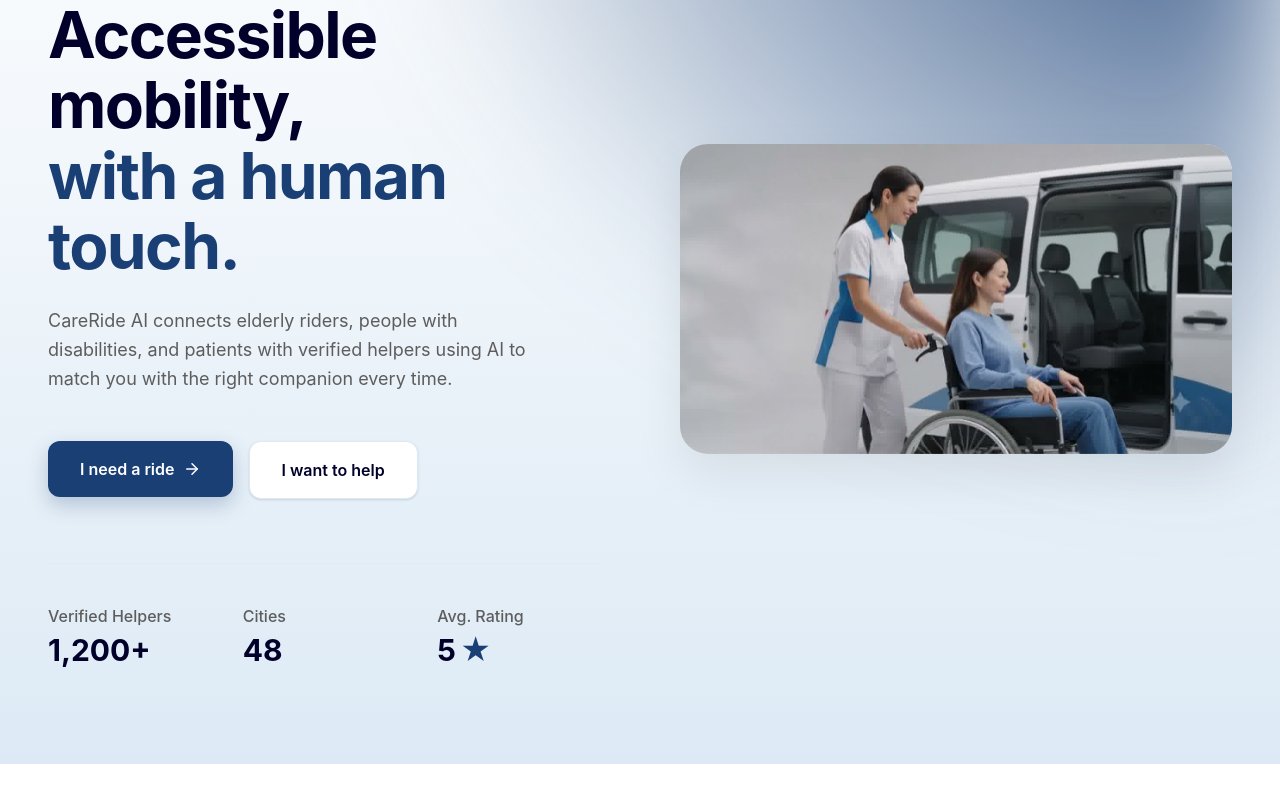
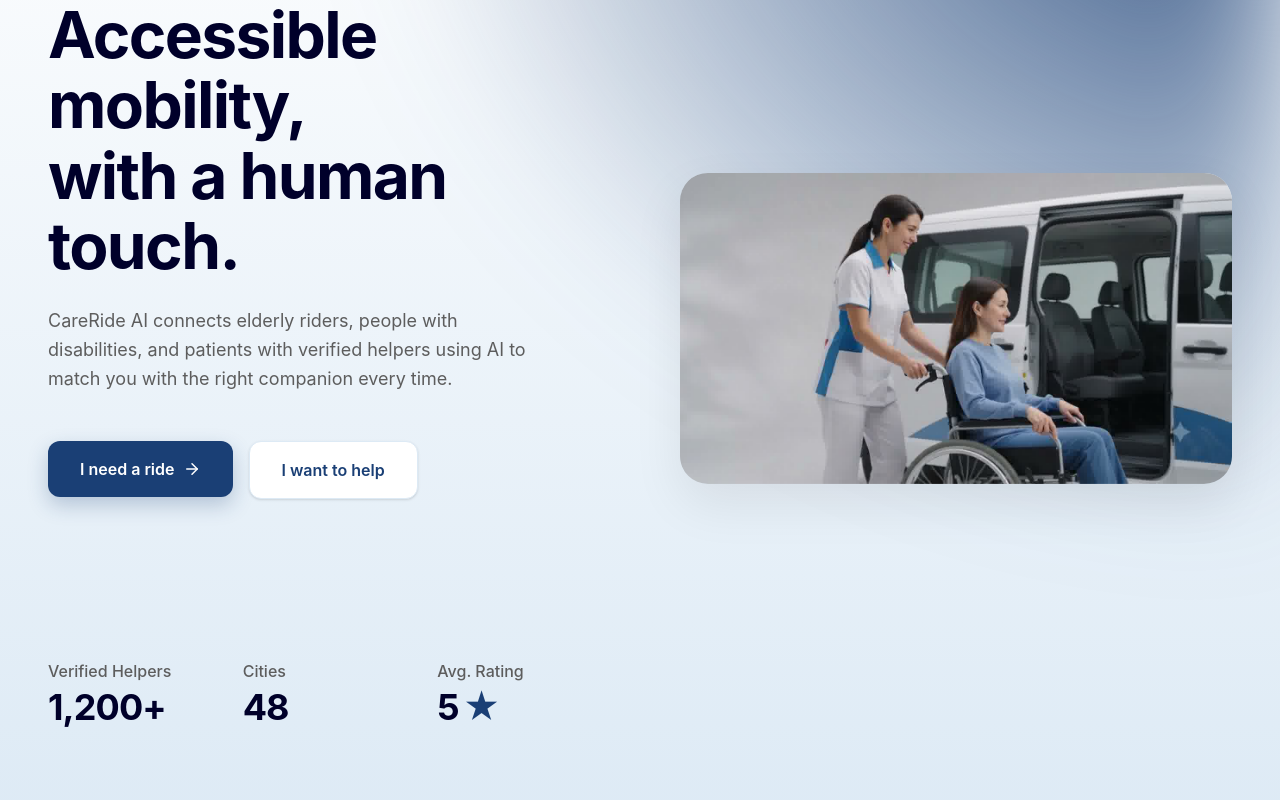
Before and after one commit to Nashap/CareRide-AI, a React (Vite) app in the folder frontend/: page / in a window 1280 px wide. Shown: the part 300-1100 px from the top of the page. Built offline with nearby package versions, Linux system fonts and the light colour scheme.

Commit message:
Update Hero.jsx

```diff
--- a/frontend/src/components/landing/Hero.jsx
+++ b/frontend/src/components/landing/Hero.jsx
@@ -109,7 +109,7 @@
               <h1 className="text-4xl md:text-5xl lg:text-[64px] lg:leading-[1.1] font-bold text-cr-text-primary tracking-tight">
                 Accessible mobility,
                 <br className="hidden lg:block" />
-                <span className="text-cr-primary"> with a human touch.</span>
+                <span>with a human touch.</span>
               </h1>
             </motion.div>
 
@@ -136,7 +136,7 @@
               <motion.div whileHover={{ scale: 1.03, y: -2 }} whileTap={{ scale: 0.97 }} className="w-full sm:w-auto">
                 <Link
                   to="/register?role=helper"
-                  className="bg-cr-card border border-cr-border hover:border-cr-primary hover:text-cr-primary w-full sm:w-auto min-h-[48px] px-8 py-3.5 md:py-4 rounded-xl font-semibold shadow-sm hover:shadow-md transition-all duration-300 flex items-center justify-center h-full"
+                  className="bg-cr-card border border-cr-border text-cr-primary hover:border-cr-primary hover:text-cr-primary-hover w-full sm:w-auto min-h-[48px] px-8 py-3.5 md:py-4 rounded-xl font-semibold shadow-sm hover:shadow-md transition-all duration-300 flex items-center justify-center h-full"
                 >
                   I want to help
                 </Link>
@@ -144,23 +144,23 @@
             </motion.div>
 
             {/* Stats */}
-            <motion.div variants={itemVariants} className="grid grid-cols-2 sm:grid-cols-3 gap-6 lg:gap-8 border-t pt-8 lg:pt-10 border-cr-border/60 w-full">
+            <motion.div variants={itemVariants} className="grid grid-cols-2 sm:grid-cols-3 gap-6 lg:gap-8 mt-12 lg:mt-24 w-full">
               <div className="flex flex-col items-center lg:items-start text-center lg:text-left">
                 <p className="text-cr-text-muted text-sm md:text-base font-medium mb-1">Verified Helpers</p>
-                <h3 className="text-2xl md:text-3xl font-bold text-cr-text-primary">
+                <h3 className="text-2xl md:text-3xl lg:text-4xl font-bold text-cr-text-primary tracking-tight">
                   <CountUp to={1200} duration={2.5} suffix="+" />
                 </h3>
               </div>
               <div className="flex flex-col items-center lg:items-start text-center lg:text-left">
                 <p className="text-cr-text-muted text-sm md:text-base font-medium mb-1">Cities</p>
-                <h3 className="text-2xl md:text-3xl font-bold text-cr-text-primary">
+                <h3 className="text-2xl md:text-3xl lg:text-4xl font-bold text-cr-text-primary tracking-tight">
                   <CountUp to={48} duration={2} />
                 </h3>
               </div>
               <div className="col-span-2 sm:col-span-1 flex flex-col items-center lg:items-start text-center lg:text-left">
                 <p className="text-cr-text-muted text-sm md:text-base font-medium mb-1">Avg. Rating</p>
-                <h3 className="text-2xl md:text-3xl font-bold text-cr-text-primary flex items-center gap-1">
-                  <CountUp to={4.9} duration={2} />
+                <h3 className="text-2xl md:text-3xl lg:text-4xl font-bold text-cr-text-primary tracking-tight flex items-center gap-1">
+                  <CountUp to={5} duration={2} />
                   <span className="text-cr-primary">★</span>
                 </h3>
               </div>
```
